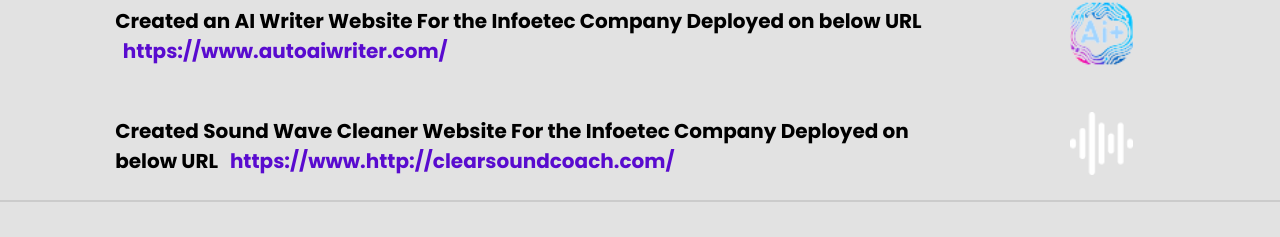
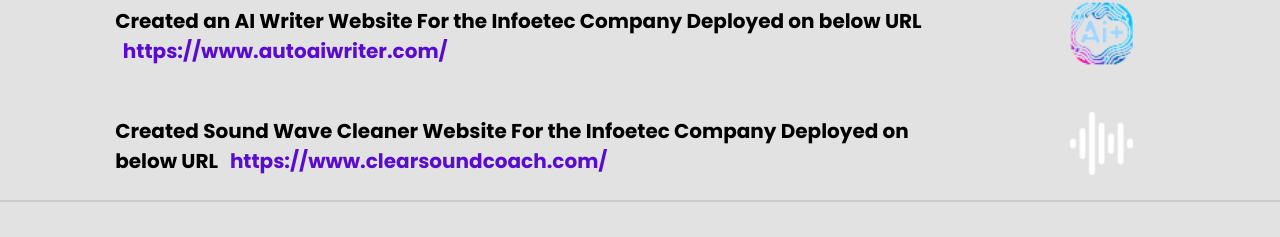
Before and after one commit to nabeelhaider1-0/Nabeel-Portfolio, a React (Vite) app: page / in a window 1280 px wide. Shown: the part 2539-2776 px from the top of the page. Built offline with nearby package versions, Linux system fonts and the light colour scheme.

Commit message:
link updated for sound cleaner

```diff
--- a/src/Components/Landing/Landing.jsx
+++ b/src/Components/Landing/Landing.jsx
@@ -458,7 +458,7 @@
                 Created Sound Wave Cleaner Website For the Infoetec Company
                 Deployed on below URL{" "}
                 <Link to="https://www.clearsoundcoach.com/" target="blank">
-                  https://www.http://clearsoundcoach.com/
+                  https://www.clearsoundcoach.com/
                 </Link>
               </h5>
               <Link to="https://www.clearsoundcoach.com/" target="blank">
```
Also changed, not shown: 1 other file (tests, documents, lock files or other folders).
